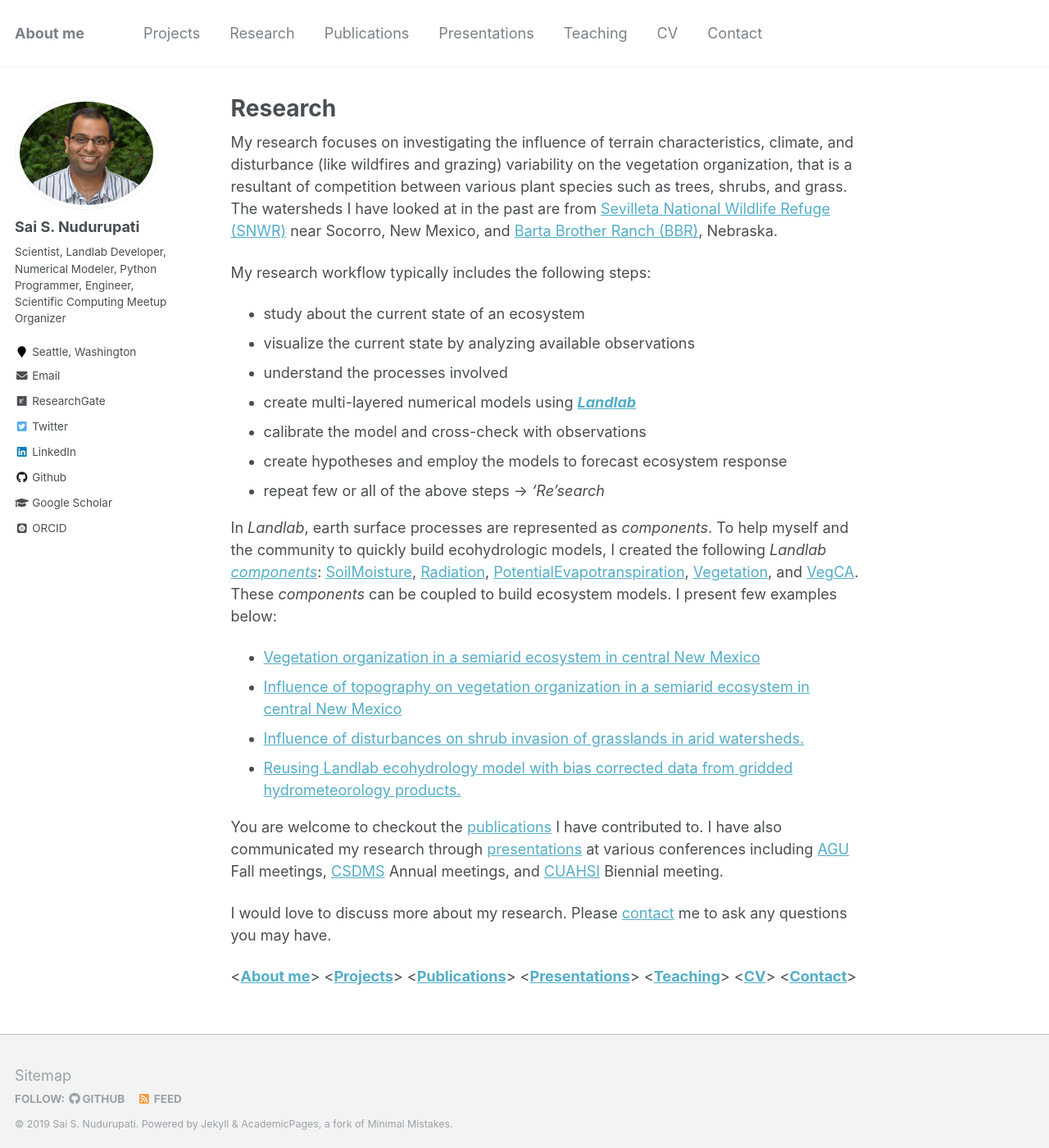
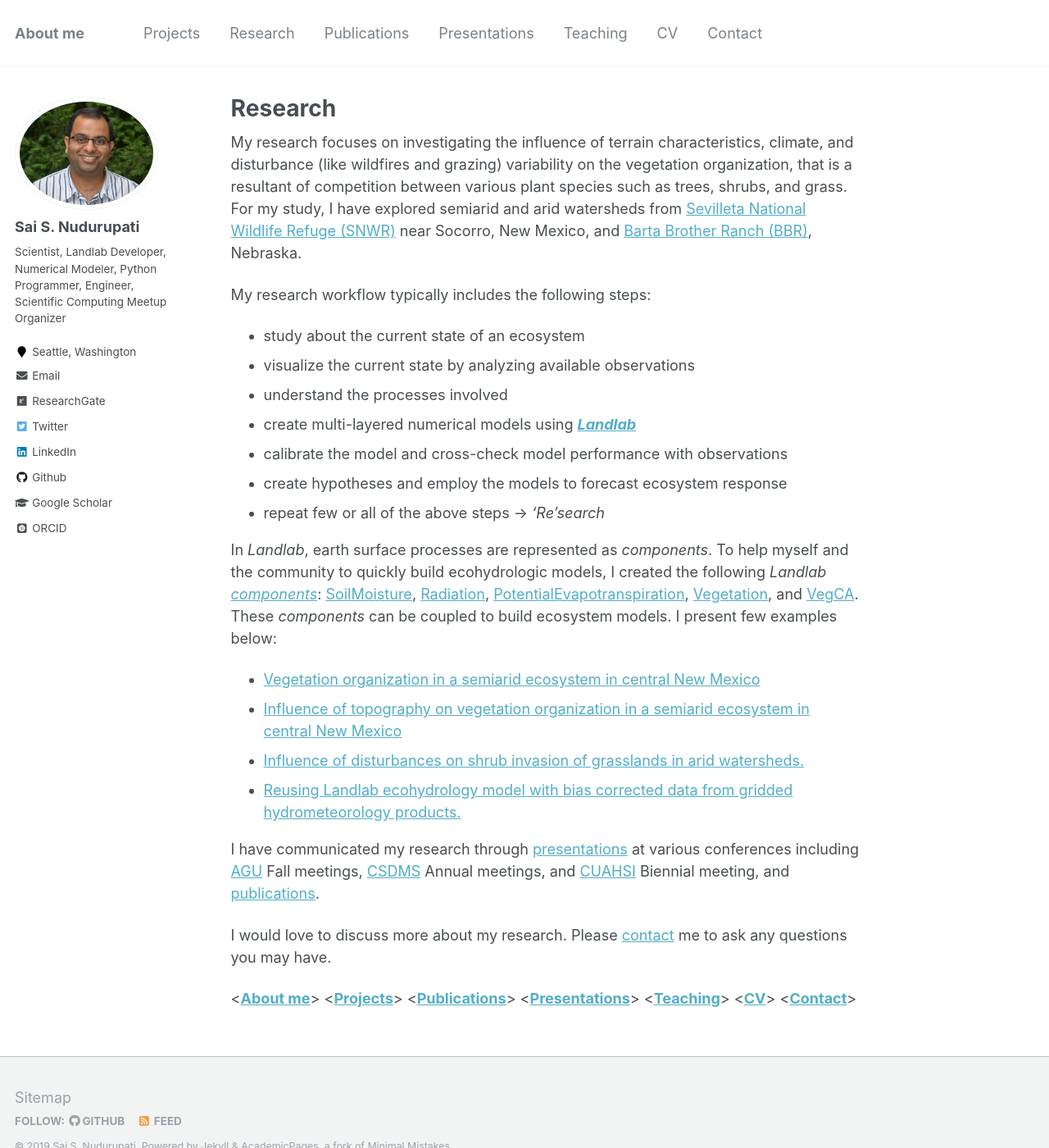
Before and after one commit to saisiddu/saisiddu.github.io, a Jekyll site: the page built from _pages/research.md, in a window 1280 px wide and 1400 px high. Shown: the whole window at 82% size. Built offline with Jekyll 4.4.1, drawn with Linux system fonts in a browser that asks for light colours; some web fonts are replaced.

Commit message:
Update research.md
- more refinements

```diff
--- a/_pages/research.md
+++ b/_pages/research.md
@@ -10,7 +10,7 @@ of terrain characteristics, climate, and disturbance
 (like wildfires and grazing) variability on the vegetation
 organization, that is a resultant of competition between
 various plant species such as trees, shrubs, and grass.
-The watersheds I have looked at in the past are from
+For my study, I have explored semiarid and arid watersheds from
 [Sevilleta National Wildlife Refuge (SNWR)](https://www.fws.gov/refuge/sevilleta/) near Socorro, New Mexico,
 and [Barta Brother Ranch (BBR)](http://snr.unl.edu/aboutus/where/fieldsites/bartabrothersranch.aspx), Nebraska.
 
@@ -19,7 +19,7 @@ My research workflow typically includes the following steps:
 * visualize the current state by analyzing available observations
 * understand the processes involved
 * create multi-layered numerical models using ***[Landlab]( http://landlab.github.io/#/)***
-* calibrate the model and cross-check with observations
+* calibrate the model and cross-check model performance with observations
 * create hypotheses and employ the models to forecast ecosystem response
 * repeat few or all of the above steps -> *'Re'search*
 
@@ -39,12 +39,12 @@ few examples below:
 - [Reusing Landlab ecohydrology model with bias corrected data from gridded hydrometeorology products.](https://saisiddu.github.io/portfolio/KI_paper_model_A/)
 
 
-You are welcome to checkout the [publications](https://saisiddu.github.io/publications/)
-I have contributed to. I have also communicated my research through [presentations](https://saisiddu.github.io/talks/)
+I have communicated my research through [presentations](https://saisiddu.github.io/talks/)
 at various conferences including
 [AGU](https://www.agu.org/) Fall meetings,
 [CSDMS](https://csdms.colorado.edu/wiki/Main_Page) Annual meetings,
-and [CUAHSI](https://www.cuahsi.org/) Biennial meeting.
+and [CUAHSI](https://www.cuahsi.org/) Biennial meeting, and
+ [publications](https://saisiddu.github.io/publications/).
 
 
 I would love to discuss more about my research. Please [contact](https://saisiddu.github.io/contact/) me to ask
```
